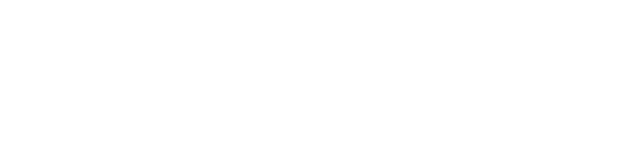
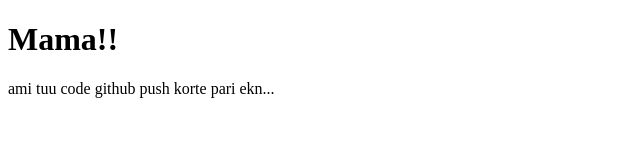
Before and after one commit to Bishaw1/first-repo, a plain HTML site: page index.html in a window 1280 px wide. Shown: the whole page, without its empty margins (0-640 px from the left). Drawn offline with Linux system fonts and the light colour scheme.

Commit message:
added text

```diff
--- a/index.html
+++ b/index.html
@@ -7,6 +7,7 @@
     <title>My first github repo</title>
 </head>
 <body>
-
+    <h1>Mama!!</h1>
+    <p>ami tuu code github push korte pari ekn...</p>
 </body>
 </html>
```
